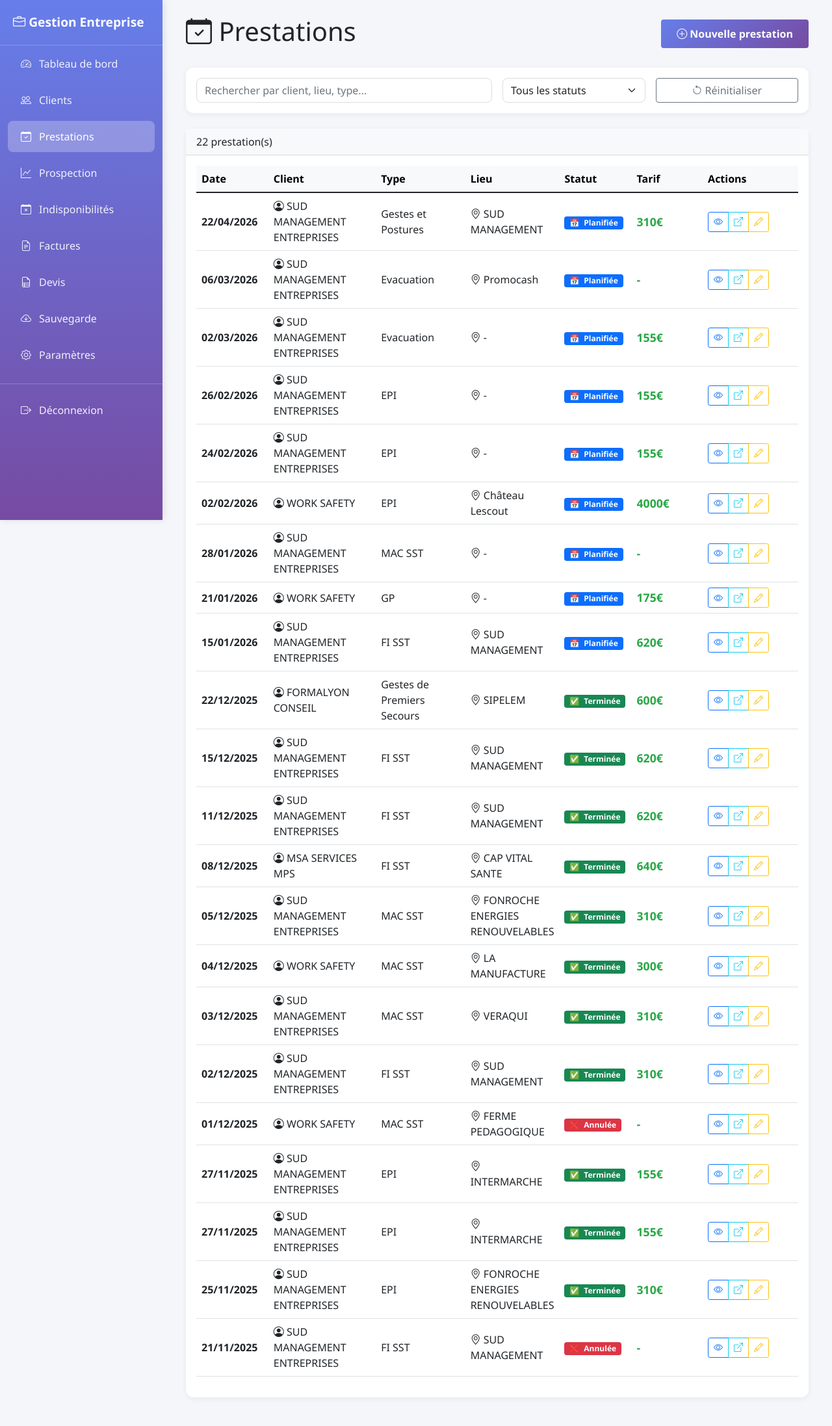
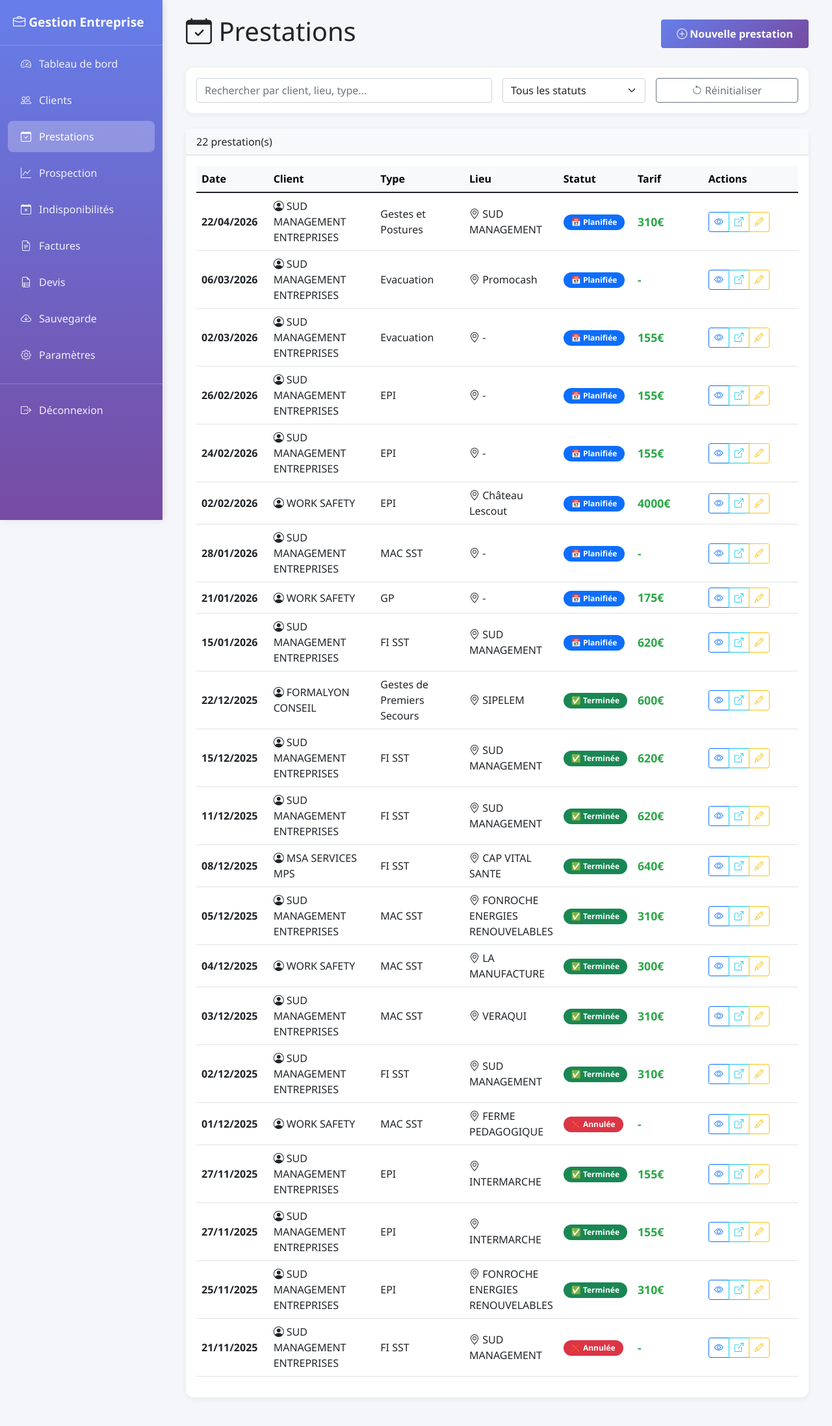
Before and after one commit to mboyer3215-debug/gestion_ets, a Flask app: page /prestations in a window 1280 px wide. Shown: the whole page at 65% size. Run offline with Flask 3, Linux system fonts and the light colour scheme; a user stored in the database is signed in; data comes from the database, SQL or seed files in the repository; data that the repository does not hold is empty; some libraries are stand-ins or nearby versions.

Commit message:
Update prestations.html

```diff
--- a/templates/prestations.html
+++ b/templates/prestations.html
@@ -99,23 +99,6 @@
 
 {% block extra_css %}
 <style>
-    /* Tableau responsif */
-    @media (max-width: 991px) {
-        .table {
-            font-size: 0.9rem;
-        }
-
-        .btn-group {
-            gap: 2px;
-        }
-
-        .btn-sm {
-            padding: 4px 8px;
-            font-size: 0.8rem;
-        }
-    }
-
-    /* Cartes mobiles */
     .prestation-card {
         background: white;
         border-radius: 12px;
@@ -191,78 +174,34 @@
         font-size: 1.1rem;
     }
 
-    /* Badges statut */
-    .badge-demandee { background-color: #6c757d; }
-    .badge-planifiee { background-color: #0d6efd; }
-    .badge-en-cours { background-color: #0dcaf0; }
-    .badge-terminee { background-color: #198754; }
-    .badge-annulee { background-color: #dc3545; }
-
-    /* Icônes status */
-    .status-icon {
-        display: inline-block;
-        margin-right: 4px;
-    }
-
-    /* Recherche */
-    #searchInput, #filterStatut {
-        border: 1px solid #ddd;
-        border-radius: 8px;
-    }
-
-    #searchInput:focus, #filterStatut:focus {
-        border-color: #007bff;
-        box-shadow: 0 0 0 3px rgba(0, 123, 255, 0.1);
+    .badge {
+        padding: 6px 12px;
+        border-radius: 20px;
     }
 </style>
 {% endblock %}
 
 {% block extra_js %}
 <script>
-    // Données des prestations
     let toutesLesPrestations = [];
 
-    // Mapping des statuts
     const statusBadges = {
-        'Demandée': { class: 'bg-secondary badge-demandee', icon: '📋' },
-        'Planifiée': { class: 'bg-primary badge-planifiee', icon: '📅' },
-        'En cours': { class: 'bg-info badge-en-cours', icon: '⏳' },
-        'Terminée': { class: 'bg-success badge-terminee', icon: '✅' },
-        'Annulée': { class: 'bg-danger badge-annulee', icon: '❌' }
+        'Demandée': { class: 'bg-secondary', icon: '📋' },
+        'Planifiée': { class: 'bg-primary', icon: '📅' },
+        'En cours': { class: 'bg-info', icon: '⏳' },
+        'Terminée': { class: 'bg-success', icon: '✅' },
+        'Annulée': { class: 'bg-danger', icon: '❌' }
     };
 
-    // Charger les prestations depuis l'API ou le DOM
+    // Charger les prestations
     async function chargerPrestations() {
         try {
             const response = await fetch('/api/prestations');
             toutesLesPrestations = await response.json();
             afficherPrestations(toutesLesPrestations);
         } catch (error) {
-            // Fallback : utiliser les données du template
-            chargerPrestationsDOM();
+            console.error('Erreur:', error);
         }
-    }
-
-    // Fallback : lire les données du DOM
-    function chargerPrestationsDOM() {
-        const tbody = document.getElementById('tbodyPrestations');
-        const rows = tbody.querySelectorAll('tr');
-
-        toutesLesPrestations = [];
-        rows.forEach(row => {
-            const cells = row.querySelectorAll('td');
-            if (cells.length >= 7) {
-                toutesLesPrestations.push({
-                    id: row.querySelector('a[href*="/prestation/"]')?.href.match(/\d+/)?.[0] || 0,
-                    date_debut: cells[0].textContent.trim(),
-                    client: cells[1].textContent.trim(),
-                    type: cells[2].textContent.trim(),
-                    lieu: cells[3].textContent.trim(),
-                    statut: cells[4].textContent.trim(),
-                    tarif: cells[5].textContent.trim(),
-                });
-            }
-        });
     }
 
     // Afficher les prestations
@@ -270,25 +209,21 @@
         const count = prestations.length;
         document.getElementById('countPrestations').textContent = count;
 
-        // Vue tableau
         afficherTableau(prestations);
-
-        // Vue cartes mobile
         afficherCartes(prestations);
 
-        // Afficher/masquer message vide
         const messagevide = document.getElementById('messagevide');
         if (count === 0) {
             messagevide.classList.remove('d-none');
-            document.getElementById('tableauPrestations').classList.add('d-none');
+            document.getElementById('tableauPrestations').closest('.card').classList.add('d-none');
             document.getElementById('cartesPrestations').innerHTML = '';
         } else {
             messagevide.classList.add('d-none');
-            document.getElementById('tableauPrestations').classList.remove('d-none');
+            document.getElementById('tableauPrestations').closest('.card').classList.remove('d-none');
         }
     }
 
-    // Afficher le tableau (desktop)
+    // Afficher le tableau
     function afficherTableau(prestations) {
         const tbody = document.getElementById('tbodyPrestations');
         tbody.innerHTML = '';
@@ -300,25 +235,16 @@
 
             const row = document.createElement('tr');
             row.innerHTML = `
-                <td>
-                    <strong>${p.date_debut || '-'}</strong>
-                </td>
-                <td>
-                    <i class="bi bi-person-circle"></i> ${p.client || '-'}
-                </td>
+                <td><strong>${p.date_debut || '-'}</strong></td>
+                <td><i class="bi bi-person-circle"></i> ${p.client || '-'}</td>
                 <td>${p.type || '-'}</td>
-                <td>
-                    <i class="bi bi-geo-alt"></i> ${p.lieu || '-'}
-                </td>
+                <td><i class="bi bi-geo-alt"></i> ${p.lieu || '-'}</td>
                 <td>
                     <span class="badge ${badgeInfo.class}">
-                        <span class="status-icon">${badgeInfo.icon}</span>
-                        ${statut}
+                        ${badgeInfo.icon} ${statut}
                     </span>
                 </td>
-                <td>
-                    <strong class="prestation-tarif">${tarif}</strong>
-                </td>
+                <td><strong class="prestation-tarif">${tarif}</strong></td>
                 <td>
                     <div class="btn-group btn-group-sm" role="group">
                         <button type="button" class="btn btn-outline-primary btn-details" data-id="${p.id}" title="Détails">
@@ -334,19 +260,15 @@
                 </td>
             `;
 
-            // Event listener pour les détails
             row.querySelector('.btn-details').addEventListener('click', () => {
                 afficherDetailsPrestations(p);
             });
 
             tbody.appendChild(row);
         });
-
-        // Attacher les event listeners
-        attacherEventListeners();
     }
 
-    // Afficher les cartes (mobile)
+    // Afficher les cartes
     function afficherCartes(prestations) {
         const container = document.getElementById('cartesPrestations');
         container.innerHTML = '';
@@ -403,19 +325,15 @@
                 </div>
             `;
 
-            // Event listener pour les détails
             card.querySelector('.btn-details-card').addEventListener('click', () => {
                 afficherDetailsPrestations(p);
             });
 
             container.appendChild(card);
         });
-
-        // Attacher les event listeners
-        attacherEventListeners();
     }
 
-    // Afficher les détails dans un modal
+    // Afficher détails dans modal
     function afficherDetailsPrestations(p) {
         const modal = new bootstrap.Modal(document.getElementById('modalDetailsPrestations'));
 
@@ -475,8 +393,7 @@
         afficherPrestations(filtered);
     }
 
-    // Attacher les event listeners
-    function attacherEventListeners() {
+    // Event listeners
     document.getElementById('searchInput').addEventListener('input', filtrerPrestations);
     document.getElementById('filterStatut').addEventListener('change', filtrerPrestations);
     document.getElementById('btnReinitialiser').addEventListener('click', () => {
@@ -484,7 +401,6 @@
         document.getElementById('filterStatut').value = '';
         afficherPrestations(toutesLesPrestations);
     });
-    }
 
     // Charger au démarrage
     document.addEventListener('DOMContentLoaded', chargerPrestations);
```
Lines whose indentation alone changed are shown as unchanged.
